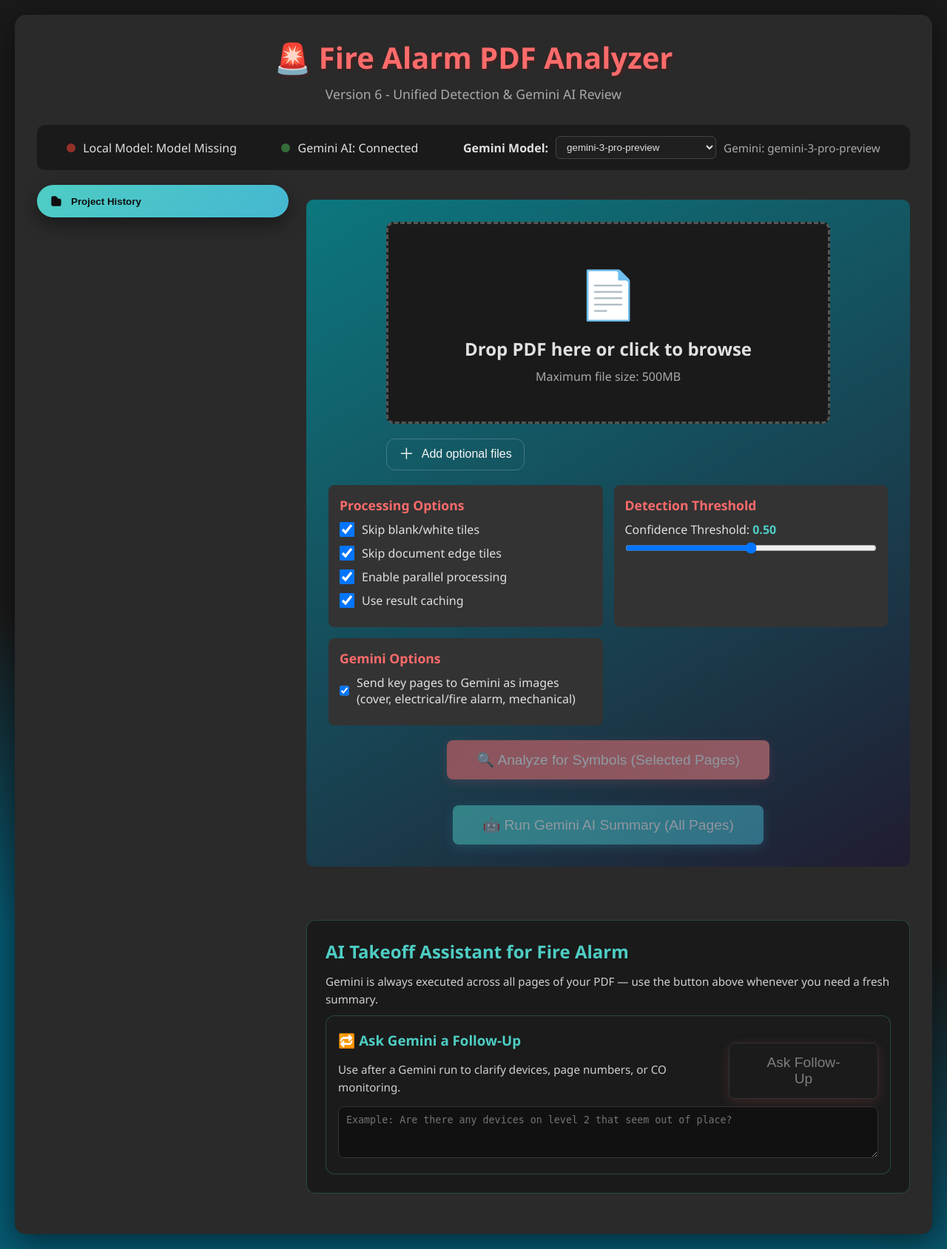
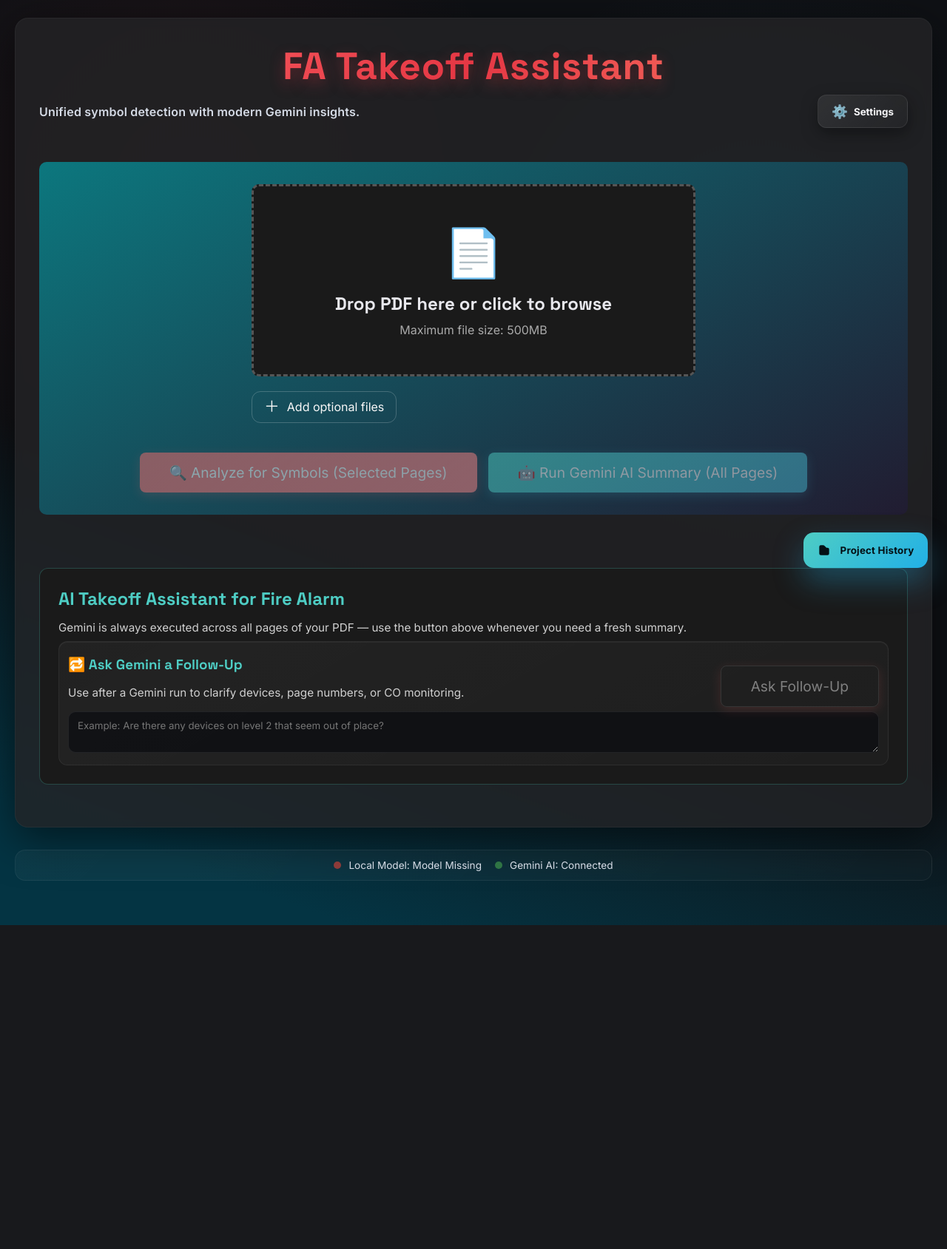
Before and after one commit to dms0313/Fire-Alarm-Project-Takeoff-Assistant, a Flask app: page / in a window 1280 px wide. Shown: the whole page at 74% size. After the commit the page ends 1251 px from the top, so only its background shows below. Run offline with Flask 3, Linux system fonts and the light colour scheme; data that the repository does not hold is empty; some libraries are stand-ins or nearby versions.

Commit message:
Modernize UI typography and layout

```diff
--- a/static/css/style.css
+++ b/static/css/style.css
@@ -1,3 +1,5 @@
+@import url('https://fonts.googleapis.com/css2?family=Inter:wght@400;500;600;700&family=Space+Grotesk:wght@500;600;700&display=swap');
+
 * {
     box-sizing: border-box;
     margin: 0;
@@ -5,11 +7,29 @@
 }
 
 body {
-    font-family: 'Segoe UI', Tahoma, Geneva, Verdana, sans-serif;
-    background: linear-gradient(200deg, #1a1a1a 0%, #1a1a1a 60%, #065972 80%);
-    color: #e0e0e0;
-    padding: 20px;
+    font-family: 'Inter', system-ui, -apple-system, sans-serif;
+    background: radial-gradient(circle at 20% 20%, rgba(255, 75, 75, 0.08) 0, transparent 32%),
+        radial-gradient(circle at 80% 30%, rgba(69, 183, 209, 0.08) 0, transparent 32%),
+        linear-gradient(200deg, #0f1115 0%, #0f1115 60%, #043443 90%);
+    color: #e8e8ed;
+    padding: 24px 20px 60px;
     min-height: 100vh;
+}
+
+h1,
+h2,
+h3,
+h4,
+h5,
+h6 {
+    font-family: 'Space Grotesk', 'Inter', sans-serif;
+}
+
+button,
+input,
+select,
+textarea {
+    font-family: 'Inter', system-ui, -apple-system, sans-serif;
 }
 
 .hidden {
@@ -29,33 +49,41 @@ body {
 }
 
 .container {
-    max-width: 1400px;
+    max-width: 1320px;
     margin: 0 auto;
-    background: #2a2a2a;
-    border-radius: 15px;
-    padding: 30px;
-    box-shadow: 0 10px 40px rgba(0, 0, 0, 0.5);
-}
-
-.history-launcher {
-    display: flex;
-    flex-direction: column;
-    gap: 10px;
+    background: rgba(35, 35, 38, 0.8);
+    border: 1px solid rgba(255, 255, 255, 0.04);
+    border-radius: 18px;
+    padding: 32px;
+    box-shadow: 0 14px 60px rgba(0, 0, 0, 0.55);
+    backdrop-filter: blur(6px);
+}
+
+.history-fab-wrapper {
+    position: fixed;
+    right: 26px;
+    bottom: 26px;
+    z-index: 60;
+    display: grid;
+    gap: 6px;
+    text-align: right;
 }
 
 .history-fab {
     display: inline-flex;
     align-items: center;
-    gap: 10px;
-    background: linear-gradient(135deg, #4ECDC4 0%, #45B7D1 100%);
-    color: #0f0f0f;
+    gap: 12px;
+    background: linear-gradient(135deg, #4ecdc4 0%, #22b0e6 100%);
+    color: #041015;
     border: none;
-    padding: 12px 16px;
-    border-radius: 999px;
+    padding: 14px 18px;
+    border-radius: 14px;
     cursor: pointer;
-    font-weight: 600;
-    box-shadow: 0 10px 25px rgba(0, 0, 0, 0.4);
-    transition: transform 0.2s ease, box-shadow 0.2s ease;
+    font-weight: 700;
+    letter-spacing: 0.2px;
+    box-shadow: 0 18px 40px rgba(34, 176, 230, 0.35);
+    transition: transform 0.18s ease, box-shadow 0.18s ease;
+    backdrop-filter: blur(4px);
 }
 
 .history-fab svg {
@@ -64,8 +92,13 @@ body {
 }
 
 .history-fab:hover {
-    transform: translateY(-2px);
-    box-shadow: 0 12px 30px rgba(69, 183, 209, 0.35);
+    transform: translateY(-3px) scale(1.01);
+    box-shadow: 0 22px 50px rgba(34, 176, 230, 0.4);
+}
+
+.history-fab-wrapper .history-status {
+    color: #cfe9f5;
+    font-size: 0.9rem;
 }
 
 .history-popup {
@@ -127,16 +160,10 @@ body {
 }
 
 .app-layout {
-    display: grid;
-    grid-template-columns: 340px 1fr;
+    display: flex;
+    flex-direction: column;
     gap: 24px;
-    align-items: start;
-}
-
-.sidebar {
-    position: sticky;
-    top: 20px;
-    align-self: start;
+    align-items: stretch;
 }
 
 .main-content {
@@ -145,12 +172,17 @@ body {
     gap: 22px;
 }
 
-h1 {
+.app-title {
     text-align: center;
-    color: #ff6b6b;
-    margin-bottom: 10px;
-    font-size: 2.5em;
-    text-shadow: 2px 2px 4px rgba(140, 9, 9, 0.3);
+    margin-bottom: 6px;
+    font-family: 'Space Grotesk', 'Inter', sans-serif;
+    font-size: 3.2em;
+    background: linear-gradient(120deg, #ff6b6b, #e63946, #ff8f70);
+    -webkit-background-clip: text;
+    -webkit-text-fill-color: transparent;
+    text-shadow: 0 8px 20px rgba(230, 57, 70, 0.35);
+    letter-spacing: 1px;
+    font-weight: 700;
 }
 
 .subtitle {
@@ -160,15 +192,45 @@ h1 {
     font-size: 1.1em;
 }
 
-.status-bar {
-    background: #1a1a1a;
-    padding: 15px;
-    border-radius: 10px;
-    margin-bottom: 20px;
-    display: flex;
-    justify-content: space-around;
+.top-actions {
+    display: flex;
+    align-items: center;
+    justify-content: space-between;
+    gap: 12px;
+    margin-bottom: 26px;
     flex-wrap: wrap;
-    gap: 10px;
+}
+
+.tagline {
+    color: #d5dbe6;
+    font-size: 1rem;
+    letter-spacing: 0.2px;
+    font-weight: 600;
+}
+
+.settings-btn {
+    display: inline-flex;
+    align-items: center;
+    gap: 8px;
+    background: linear-gradient(135deg, rgba(255, 255, 255, 0.08) 0%, rgba(255, 255, 255, 0.02) 100%);
+    border: 1px solid rgba(255, 255, 255, 0.08);
+    color: #f7f7f9;
+    border-radius: 12px;
+    padding: 11px 18px;
+    cursor: pointer;
+    font-weight: 650;
+    box-shadow: 0 8px 22px rgba(0, 0, 0, 0.35);
+    transition: transform 0.2s ease, box-shadow 0.2s ease, border-color 0.2s ease;
+}
+
+.settings-btn:hover {
+    transform: translateY(-1px);
+    box-shadow: 0 10px 24px rgba(0, 0, 0, 0.4);
+    border-color: #ff6b6b;
+}
+
+.settings-icon {
+    font-size: 1.1rem;
 }
 
 .history-panel {
@@ -202,8 +264,8 @@ h1 {
 }
 
 .history-status {
-    color: #b0b0b0;
-    font-size: 0.95rem;
+    color: #cfe9f5;
+    font-size: 0.9rem;
 }
 
 .history-status.error {
@@ -302,27 +364,38 @@ h1 {
 
 @media (max-width: 1100px) {
     .app-layout {
-        grid-template-columns: 1fr;
+        gap: 18px;
     }
 
-    .sidebar {
-        position: static;
+    .top-actions {
+        align-items: flex-start;
     }
 
-    .history-panel {
-        max-height: none;
+    .history-popup-content {
+        width: min(540px, 95vw);
     }
-
-    .history-list {
-        display: grid;
-        grid-template-columns: repeat(auto-fit, minmax(260px, 1fr));
-    }
 }
 
 .status-item {
     display: flex;
     align-items: center;
     gap: 10px;
+}
+
+.status-footer {
+    background: linear-gradient(135deg, rgba(255, 255, 255, 0.04), rgba(255, 255, 255, 0.02));
+    border: 1px solid rgba(255, 255, 255, 0.06);
+    padding: 12px 16px;
+    margin: 30px auto 0 auto;
+    display: flex;
+    justify-content: center;
+    gap: 18px;
+    flex-wrap: wrap;
+    font-size: 0.85rem;
+    color: #d7dde7;
+    border-radius: 14px;
+    max-width: 1280px;
+    backdrop-filter: blur(6px);
 }
 
 .model-selector label {
@@ -348,8 +421,8 @@ h1 {
 }
 
 .status-dot {
-    width: 12px;
-    height: 12px;
+    width: 10px;
+    height: 10px;
     border-radius: 50%;
     animation: pulse 2s infinite;
 }
@@ -1429,11 +1589,12 @@ h1 {
 }
 
 .gemini-follow-up {
-    background: #1b1b1b;
-    border: 1px solid rgba(78, 205, 196, 0.25);
+    background: linear-gradient(150deg, rgba(255, 255, 255, 0.04), rgba(255, 255, 255, 0.02));
+    border: 1px solid rgba(255, 255, 255, 0.06);
     border-radius: 12px;
-    padding: 16px;
-    margin-top: 10px;
+    padding: 12px;
+    margin-top: 6px;
+    box-shadow: inset 0 1px 0 rgba(255, 255, 255, 0.05);
 }
 
 .follow-up-header {
@@ -1441,18 +1602,18 @@ h1 {
     align-items: center;
     justify-content: space-between;
     gap: 12px;
-    margin-bottom: 10px;
+    margin-bottom: 6px;
 }
 
 #followUpQuestion {
     width: 100%;
-    background: #111;
+    background: rgba(10, 12, 16, 0.7);
     color: #f0f0f0;
-    border: 1px solid #333;
-    border-radius: 8px;
-    padding: 10px;
+    border: 1px solid rgba(255, 255, 255, 0.08);
+    border-radius: 10px;
+    padding: 10px 12px;
     resize: vertical;
-    min-height: 70px;
+    min-height: 56px;
 }
 
 #followUpQuestion:focus {
--- a/templates/index.html
+++ b/templates/index.html
@@ -4,51 +4,24 @@
 <head>
     <meta charset="UTF-8">
     <meta name="viewport" content="width=device-width, initial-scale=1.0">
-    <title>🚨 Fire Alarm PDF Analyzer - v6</title>
+    <title>FA Takeoff Assistant</title>
     <link rel="stylesheet" href="../static/css/style.css">
     <script defer src="/static/js/main.js"></script>
 </head>
 
 <body>
     <div class="container">
-        <h1>🚨 Fire Alarm PDF Analyzer</h1>
-        <p class="subtitle">Version 6 - Unified Detection &amp; Gemini AI Review</p>
+        <h1 class="app-title">FA Takeoff Assistant</h1>
 
-        <div class="status-bar" role="status">
-            <div class="status-item">
-                <div class="status-dot" id="local-model-status" aria-hidden="true"></div>
-                <span>Local Model: <span id="local-model-text">Checking...</span></span>
-            </div>
-            <div class="status-item">
-                <div class="status-dot" id="gemini-status" aria-hidden="true"></div>
-                <span>Gemini AI: <span id="gemini-text">Checking...</span></span>
-            </div>
-            <div class="status-item status-message hidden" id="gemini-status-message" role="alert" aria-live="polite">
-            </div>
-            <div class="status-item model-selector">
-                <label for="geminiModelSelect">Gemini Model:</label>
-                <select id="geminiModelSelect" aria-label="Select Gemini text model"></select>
-                <span class="status-helper" id="model-info">-</span>
-            </div>
+        <div class="top-actions">
+            <div class="tagline">Unified symbol detection with modern Gemini insights.</div>
+            <button class="settings-btn" id="openSettingsBtn" aria-haspopup="dialog" aria-controls="settingsModal">
+                <span class="settings-icon" aria-hidden="true">⚙️</span>
+                Settings
+            </button>
         </div>
 
         <div class="app-layout">
-            <aside class="sidebar" aria-label="Previous analyses and saved projects">
-                <div class="history-launcher">
-                    <button type="button" class="history-fab" id="historyPopupToggle" aria-expanded="false"
-                        aria-controls="historyPopup" aria-label="Open project history">
-                        <svg viewBox="0 0 24 24" role="img" aria-hidden="true">
-                            <path d="M4 6.5A2.5 2.5 0 0 1 6.5 4h4.086a2.5 2.5 0 0 1 1.768.732l1.914 1.914A2.5 2.5 0 0 0 16.036 8h1.464A2.5 2.5 0 0 1 20 10.5V17A3 3 0 0 1 17 20H7a3 3 0 0 1-3-3Z"
-                                fill="currentColor" />
-                            <path d="M8 12.5a1 1 0 0 1 1-1h6.5a1 1 0 1 1 0 2H9a1 1 0 0 1-1-1Zm1 3.5a1 1 0 0 0 0 2h4.5a1 1 0 1 0 0-2Z"
-                                fill="currentColor" />
-                        </svg>
-                        <span>Project History</span>
-                    </button>
-                    <div class="history-status" id="historyStatus"></div>
-                </div>
-            </aside>
-
             <div class="history-popup hidden" id="historyPopup" role="dialog" aria-modal="true" aria-hidden="true">
                 <div class="history-popup-content">
                     <div class="history-popup-header">
@@ -145,43 +118,6 @@
                             </div>
                         </div>
 
-                        <div class="options-grid">
-                            <div class="option-group">
-                                <h3>Processing Options</h3>
-                                <div class="checkbox-group">
-                                    <input type="checkbox" id="skipBlank" checked>
-                                    <label for="skipBlank">Skip blank/white tiles</label>
-                                </div>
-                                <div class="checkbox-group">
-                                    <input type="checkbox" id="skipEdges" checked>
-                                    <label for="skipEdges">Skip document edge tiles</label>
-                                </div>
-                                <div class="checkbox-group">
-                                    <input type="checkbox" id="useParallel" checked>
-                                    <label for="useParallel">Enable parallel processing</label>
-                                </div>
-                                <div class="checkbox-group">
-                                    <input type="checkbox" id="useCache" checked>
-                                    <label for="useCache">Use result caching</label>
-                                </div>
-                            </div>
-                            <div class="option-group">
-                                <h3>Detection Threshold</h3>
-                                <div class="slider-group">
-                                    <label for="confidence">Confidence Threshold: <span class="slider-value"
-                                            id="confidenceValue">0.50</span></label>
-                                    <input type="range" id="confidence" min="0" max="1" step="0.05" value="0.5">
-                                </div>
-                            </div>
-                            <div class="option-group">
-                                <h3>Gemini Options</h3>
-                                <div class="checkbox-group">
-                                    <input type="checkbox" id="sendGeminiImages" checked>
-                                    <label for="sendGeminiImages">Send key pages to Gemini as images (cover, electrical/fire alarm, mechanical)</label>
-                                </div>
-                            </div>
-                        </div>
-
                         <div class="action-row">
                             <button class="btn" id="analyzeBtn" disabled>🔍 Analyze for Symbols (Selected Pages)</button>
                             <button class="btn btn-gemini" id="startGeminiBtn" disabled>🤖 Run Gemini AI Summary (All
@@ -247,7 +183,7 @@
                                 <button class="btn btn-secondary" id="askFollowUpBtn" disabled>Ask Follow-Up</button>
                             </div>
                             <label class="sr-only" for="followUpQuestion">Follow-up question</label>
-                            <textarea id="followUpQuestion" rows="3" placeholder="Example: Are there any devices on level 2 that seem out of place?" aria-label="Enter a follow-up question for Gemini"></textarea>
+                            <textarea id="followUpQuestion" rows="2" placeholder="Example: Are there any devices on level 2 that seem out of place?" aria-label="Enter a follow-up question for Gemini"></textarea>
                             <p class="copy-helper" id="followUpStatus" aria-live="polite"></p>
                             <div class="gemini-follow-up-response hidden" id="followUpResponse" aria-live="polite"></div>
                         </div>
@@ -282,6 +218,90 @@
         </div>
     </div>
 
+    <div class="history-fab-wrapper">
+        <button type="button" class="history-fab" id="historyPopupToggle" aria-expanded="false"
+            aria-controls="historyPopup" aria-label="Open project history">
+            <svg viewBox="0 0 24 24" role="img" aria-hidden="true">
+                <path d="M4 6.5A2.5 2.5 0 0 1 6.5 4h4.086a2.5 2.5 0 0 1 1.768.732l1.914 1.914A2.5 2.5 0 0 0 16.036 8h1.464A2.5 2.5 0 0 1 20 10.5V17A3 3 0 0 1 17 20H7a3 3 0 0 1-3-3Z"
+                    fill="currentColor" />
+                <path d="M8 12.5a1 1 0 0 1 1-1h6.5a1 1 0 1 1 0 2H9a1 1 0 0 1-1-1Zm1 3.5a1 1 0 0 0 0 2h4.5a1 1 0 1 0 0-2Z"
+                    fill="currentColor" />
+            </svg>
+            <span>Project History</span>
+        </button>
+        <div class="history-status" id="historyStatus"></div>
+    </div>
+
+    <div class="status-footer" role="status">
+        <div class="status-item">
+            <div class="status-dot" id="local-model-status" aria-hidden="true"></div>
+            <span>Local Model: <span id="local-model-text">Checking...</span></span>
+        </div>
+        <div class="status-item">
+            <div class="status-dot" id="gemini-status" aria-hidden="true"></div>
+            <span>Gemini AI: <span id="gemini-text">Checking...</span></span>
+        </div>
+        <div class="status-item status-message hidden" id="gemini-status-message" role="alert" aria-live="polite">
+        </div>
+    </div>
+
+    <div class="settings-overlay hidden" id="settingsModal" role="dialog" aria-modal="true" aria-hidden="true">
+        <div class="settings-panel">
+            <div class="settings-header">
+                <div>
+                    <p class="eyebrow">Configuration</p>
+                    <h2>Processing &amp; Gemini Settings</h2>
+                    <p class="settings-helper">Tune YOLO detection, Gemini preferences, and models in one place.</p>
+                </div>
+                <button class="settings-close" id="closeSettingsBtn" aria-label="Close settings">×</button>
+            </div>
+
+            <div class="settings-grid">
+                <div class="option-group">
+                    <h3>Processing Options</h3>
+                    <div class="checkbox-group">
+                        <input type="checkbox" id="skipBlank" checked>
+                        <label for="skipBlank">Skip blank/white tiles</label>
+                    </div>
+                    <div class="checkbox-group">
+                        <input type="checkbox" id="skipEdges" checked>
+                        <label for="skipEdges">Skip document edge tiles</label>
+                    </div>
+                    <div class="checkbox-group">
+                        <input type="checkbox" id="useParallel" checked>
+                        <label for="useParallel">Enable parallel processing</label>
+                    </div>
+                    <div class="checkbox-group">
+                        <input type="checkbox" id="useCache" checked>
+                        <label for="useCache">Use result caching</label>
+                    </div>
+                </div>
+
+                <div class="option-group">
+                    <h3>Detection Threshold</h3>
+                    <div class="slider-group">
+                        <label for="confidence">Confidence Threshold: <span class="slider-value"
+                                id="confidenceValue">0.50</span></label>
+                        <input type="range" id="confidence" min="0" max="1" step="0.05" value="0.5">
+                    </div>
+                </div>
+
+                <div class="option-group">
+                    <h3>Gemini Options</h3>
+                    <div class="checkbox-group">
+                        <input type="checkbox" id="sendGeminiImages" checked>
+                        <label for="sendGeminiImages">Send key pages to Gemini as images (cover, electrical/fire alarm, mechanical)</label>
+                    </div>
+                    <div class="model-selector">
+                        <label for="geminiModelSelect">Gemini Model</label>
+                        <select id="geminiModelSelect" aria-label="Select Gemini text model"></select>
+                        <span class="status-helper" id="model-info">-</span>
+                    </div>
+                </div>
+            </div>
+        </div>
+    </div>
+
     <div class="modal" id="imageModal" role="dialog" aria-modal="true" aria-hidden="true">
         <div class="modal-content">
             <span class="modal-close" id="modalClose" role="button" aria-label="Close preview">&times;</span>
```
Also changed, not shown: other parts of static/css/style.css (+87 -0 lines), static/js/main.js (+37 -0 lines).
